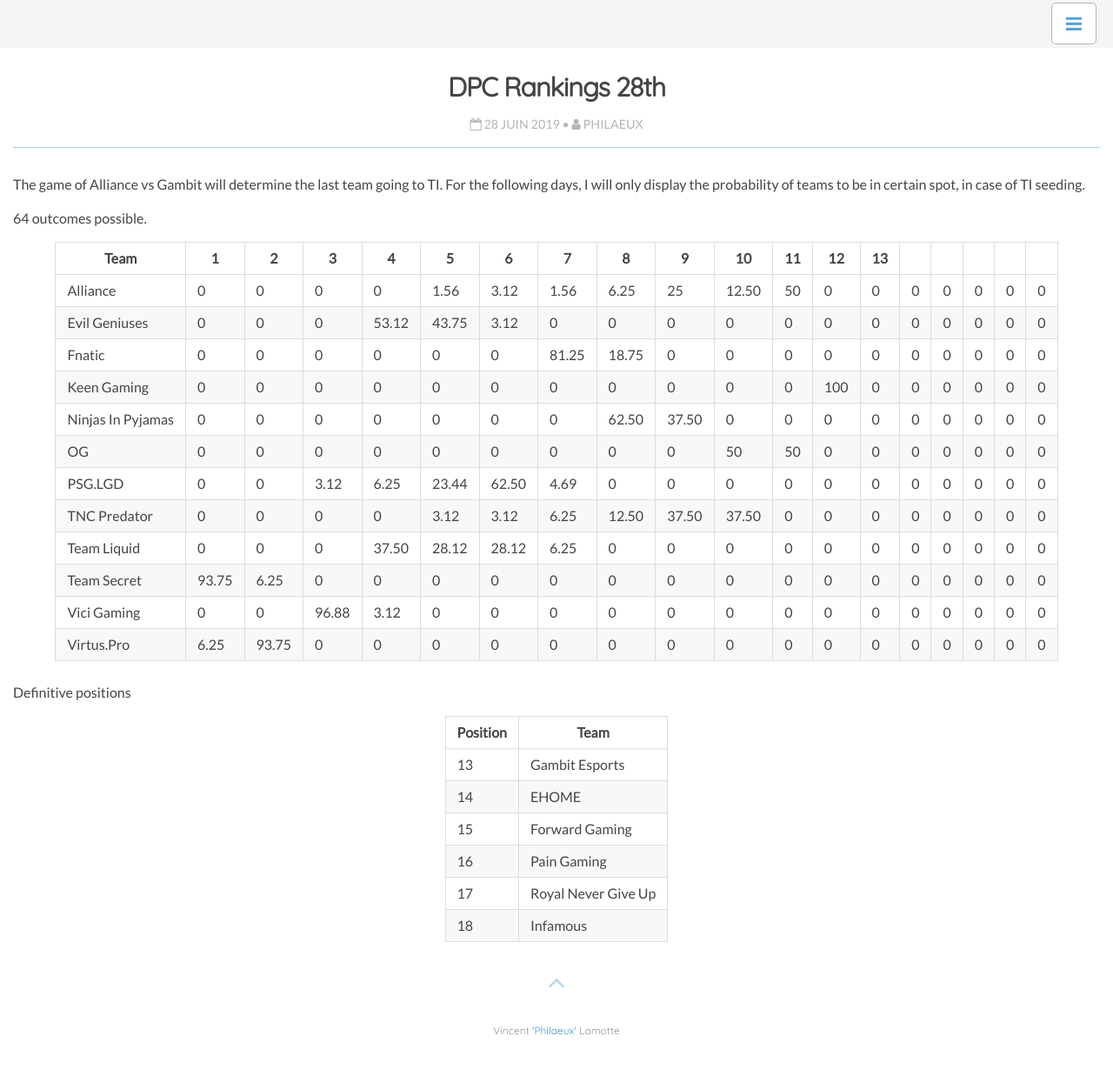
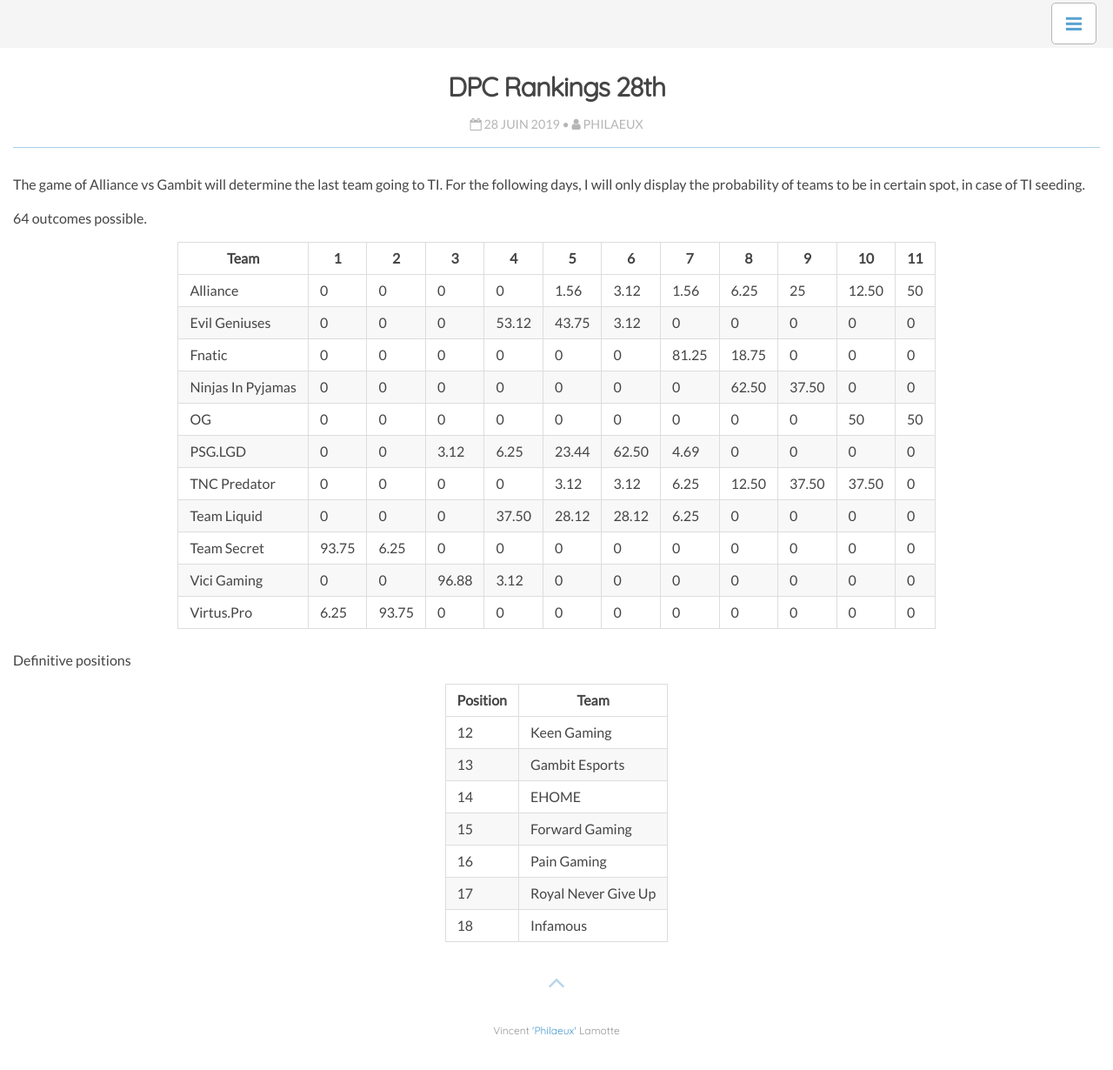
Before and after one commit to Philaeux/philaeux.github.io, a Jekyll site: the page built from _posts/2019-06-28-dpc-status.md, in a window 1280 px wide. Shown: the whole page at 87% size. Built offline with Jekyll 4.4.1, drawn with Linux system fonts in a browser that asks for light colours; nearby versions of some CDN libraries.

Commit message:
28th progression

```diff
--- a/_posts/2019-06-28-dpc-status.md
+++ b/_posts/2019-06-28-dpc-status.md
@@ -11,25 +11,25 @@
 
 64 outcomes possible.
 
-| Team | 1 | 2 | 3 | 4 | 5 | 6 | 7 | 8 | 9 | 10 | 11 | 12 | 13 |
-| ---- | ---- | ---- | ---- | ---- | ---- | ---- | ---- | ---- | ---- | ---- | ---- | ---- | ---- |
-| Alliance | 0 | 0 | 0 | 0 | 1.56 | 3.12 | 1.56 | 6.25 | 25 | 12.50 | 50 | 0 | 0 | 0 | 0 | 0 | 0 | 0 |
-| Evil Geniuses | 0 | 0 | 0 | 53.12 | 43.75 | 3.12 | 0 | 0 | 0 | 0 | 0 | 0 | 0 | 0 | 0 | 0 | 0 | 0 |
-| Fnatic | 0 | 0 | 0 | 0 | 0 | 0 | 81.25 | 18.75 | 0 | 0 | 0 | 0 | 0 | 0 | 0 | 0 | 0 | 0 |
-| Keen Gaming | 0 | 0 | 0 | 0 | 0 | 0 | 0 | 0 | 0 | 0 | 0 | 100 | 0 | 0 | 0 | 0 | 0 | 0 |
-| Ninjas In Pyjamas | 0 | 0 | 0 | 0 | 0 | 0 | 0 | 62.50 | 37.50 | 0 | 0 | 0 | 0 | 0 | 0 | 0 | 0 | 0 |
-| OG | 0 | 0 | 0 | 0 | 0 | 0 | 0 | 0 | 0 | 50 | 50 | 0 | 0 | 0 | 0 | 0 | 0 | 0 |
-| PSG.LGD | 0 | 0 | 3.12 | 6.25 | 23.44 | 62.50 | 4.69 | 0 | 0 | 0 | 0 | 0 | 0 | 0 | 0 | 0 | 0 | 0 |
-| TNC Predator | 0 | 0 | 0 | 0 | 3.12 | 3.12 | 6.25 | 12.50 | 37.50 | 37.50 | 0 | 0 | 0 | 0 | 0 | 0 | 0 | 0 |
-| Team Liquid | 0 | 0 | 0 | 37.50 | 28.12 | 28.12 | 6.25 | 0 | 0 | 0 | 0 | 0 | 0 | 0 | 0 | 0 | 0 | 0 |
-| Team Secret | 93.75 | 6.25 | 0 | 0 | 0 | 0 | 0 | 0 | 0 | 0 | 0 | 0 | 0 | 0 | 0 | 0 | 0 | 0 |
-| Vici Gaming | 0 | 0 | 96.88 | 3.12 | 0 | 0 | 0 | 0 | 0 | 0 | 0 | 0 | 0 | 0 | 0 | 0 | 0 | 0 |
-| Virtus.Pro | 6.25 | 93.75 | 0 | 0 | 0 | 0 | 0 | 0 | 0 | 0 | 0 | 0 | 0 | 0 | 0 | 0 | 0 | 0 |
+| Team | 1 | 2 | 3 | 4 | 5 | 6 | 7 | 8 | 9 | 10 | 11 |
+| ---- | ---- | ---- | ---- | ---- | ---- | ---- | ---- | ---- | ---- | ---- | ---- |
+| Alliance | 0 | 0 | 0 | 0 | 1.56 | 3.12 | 1.56 | 6.25 | 25 | 12.50 | 50 |
+| Evil Geniuses | 0 | 0 | 0 | 53.12 | 43.75 | 3.12 | 0 | 0 | 0 | 0 | 0 |
+| Fnatic | 0 | 0 | 0 | 0 | 0 | 0 | 81.25 | 18.75 | 0 | 0 | 0 |
+| Ninjas In Pyjamas | 0 | 0 | 0 | 0 | 0 | 0 | 0 | 62.50 | 37.50 | 0 | 0 |
+| OG | 0 | 0 | 0 | 0 | 0 | 0 | 0 | 0 | 0 | 50 | 50 |
+| PSG.LGD | 0 | 0 | 3.12 | 6.25 | 23.44 | 62.50 | 4.69 | 0 | 0 | 0 | 0 |
+| TNC Predator | 0 | 0 | 0 | 0 | 3.12 | 3.12 | 6.25 | 12.50 | 37.50 | 37.50 | 0 |
+| Team Liquid | 0 | 0 | 0 | 37.50 | 28.12 | 28.12 | 6.25 | 0 | 0 | 0 | 0 |
+| Team Secret | 93.75 | 6.25 | 0 | 0 | 0 | 0 | 0 | 0 | 0 | 0 | 0 |
+| Vici Gaming | 0 | 0 | 96.88 | 3.12 | 0 | 0 | 0 | 0 | 0 | 0 | 0 |
+| Virtus.Pro | 6.25 | 93.75 | 0 | 0 | 0 | 0 |  0 | 0 | 0 | 0 | 0 |
 
 Definitive positions
 
 | Position | Team |
 | ---- | ---- |
+| 12 | Keen Gaming |
 | 13 | Gambit Esports |
 | 14 | EHOME |
 | 15 | Forward Gaming |
```
